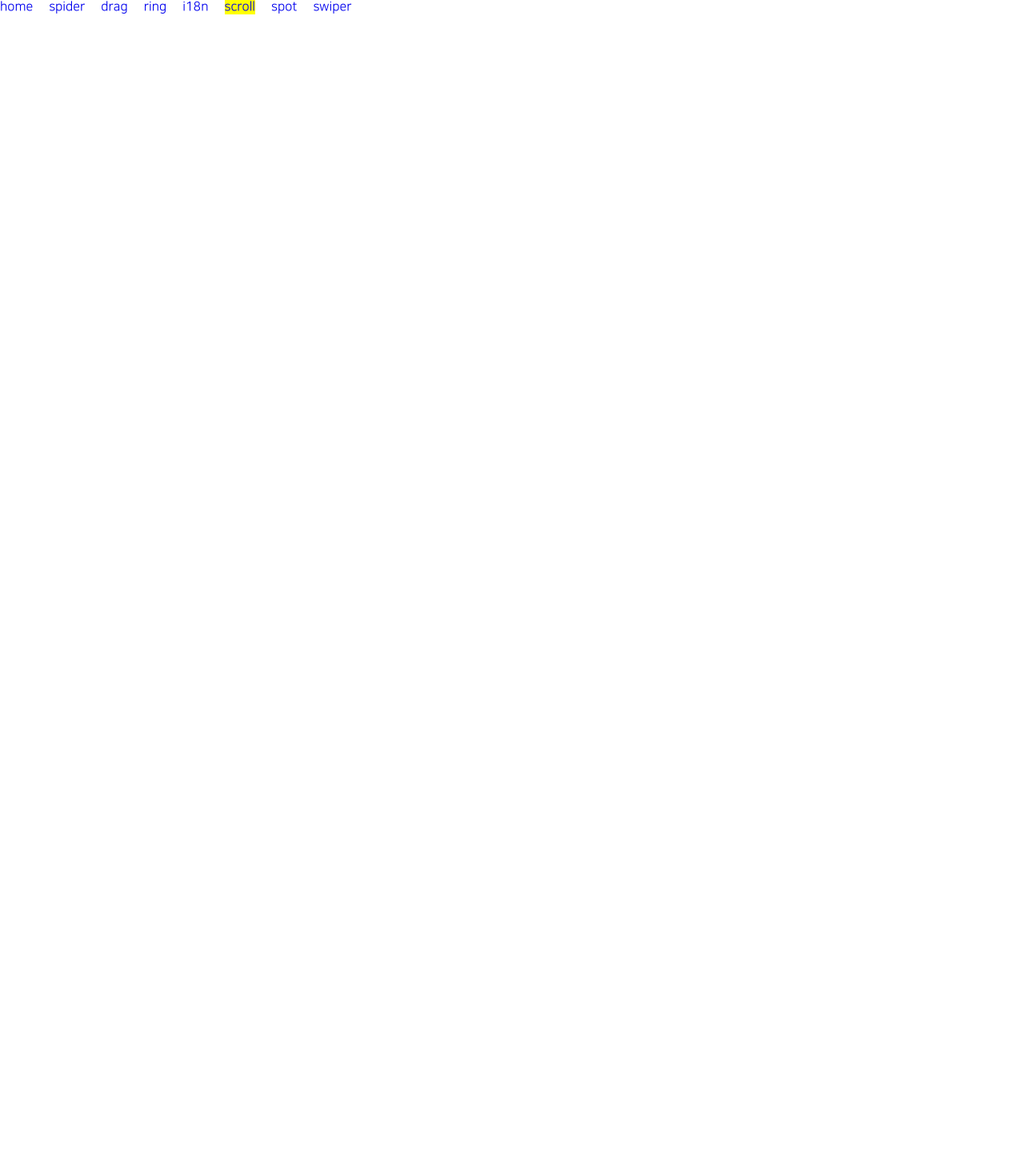
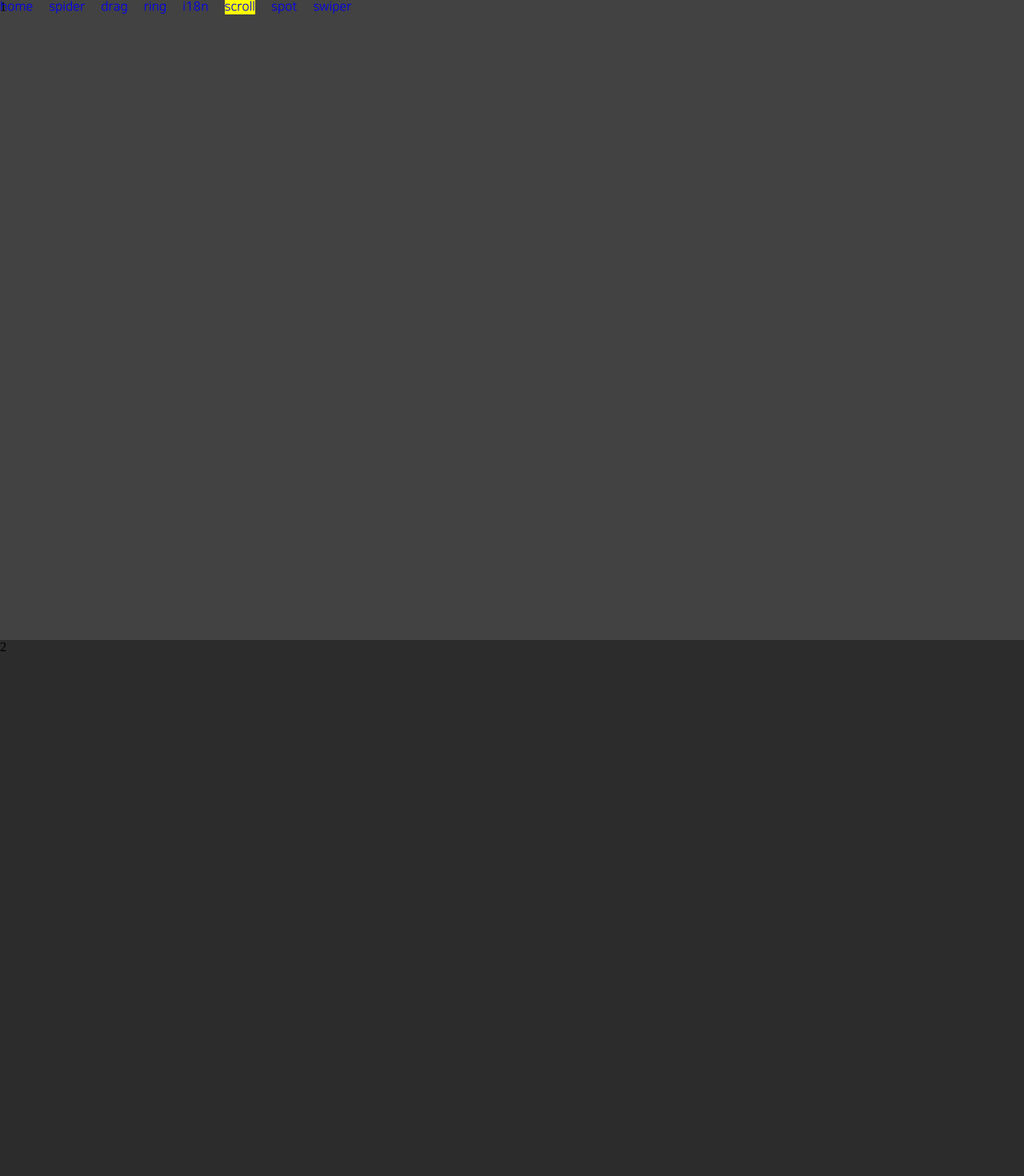
Before and after one commit to swc9803/tomy-test, a Nuxt app: page /scroll in a window 1280 px wide. Shown: the top 1470 px of the page at 80% size. Built offline with nearby package versions, Linux system fonts and the light colour scheme.

Commit message:
크기 수정, mousemove 추가

```diff
--- a/app.vue
+++ b/app.vue
@@ -30,6 +30,7 @@ onMounted(() => {
   background: yellow;
 }
 nav {
+  position: absolute;
   display: flex;
   gap: 20px;
 }
--- a/pages/scroll/index.vue
+++ b/pages/scroll/index.vue
@@ -1,53 +1,94 @@
 <template>
   <div>
+    <section>1</section>
+    <section>2</section>
+    <section>3</section>
+    <div>
+      <div ref="circleRef" class="circle" />
       <svg
-      width="250"
-      height="250"
-      viewBox="0 0 250 250"
+        ref="progressIndicatorRef"
+        width="80"
+        height="80"
+        viewBox="0 0 80 80"
         fill="none"
         xmlns="http://www.w3.org/2000/svg"
       >
         <circle
-        cx="125"
-        cy="125"
-        r="124"
-        stroke="#000"
+          cx="40"
+          cy="40"
+          r="39"
+          stroke="#fff"
           stroke-width="2"
           :stroke-dasharray="circleLength"
           :style="{ strokeDashoffset: `${dashOffset}px` }"
         />
       </svg>
     </div>
+  </div>
 </template>
 
 <script setup>
-const circleLength = ref(785); // 2 파이 r(124)
+const circleRef = ref();
+const progressIndicatorRef = ref();
+
+const circleLength = ref(2 * Math.PI * 39);
 const dashOffset = ref(circleLength.value);
+
+const onMouseMove = (e) => {
+  const mouseX = e.clientX;
+  const mouseY = e.clientY;
+  circleRef.value.style.top = `${mouseY}px`;
+  circleRef.value.style.left = `${mouseX}px`;
+  progressIndicatorRef.value.style.top = `${mouseY}px`;
+  progressIndicatorRef.value.style.left = `${mouseX}px`;
+};
 
 const onScroll = () => {
   const height =
     document.documentElement.scrollHeight -
     document.documentElement.clientHeight;
   const scrollTop = window.scrollY || document.documentElement.scrollTop;
-  const scrolled = (scrollTop / height) * 100;
 
-  dashOffset.value = circleLength.value * (1 - scrolled / 100);
+  dashOffset.value = circleLength.value * (1 - scrollTop / height);
 };
 
 onMounted(() => {
+  window.addEventListener("mousemove", onMouseMove);
   window.addEventListener("scroll", onScroll);
 });
 onBeforeUnmount(() => {
+  window.removeEventListener("mousemove", onMouseMove);
   window.removeEventListener("scroll", onScroll);
 });
 </script>
 
 <style lang="scss" scoped>
 div {
-  height: 200vh;
+  section {
+    height: 100vh;
+    &:nth-child(1) {
+      background: rgb(66, 66, 66);
+    }
+    &:nth-child(2) {
+      background: rgb(44, 44, 44);
+    }
+    &:nth-child(3) {
+      background: rgb(22, 22, 22);
+    }
+  }
+  .circle {
+    position: fixed;
+    transform: translate(-50%, -50%);
+    width: 60px;
+    height: 60px;
+    border-radius: 50%;
+    background: white;
+  }
   svg {
     position: fixed;
-    top: 0;
+    top: -80px;
+    left: -80px;
+    transform: translate(-50%, -50%);
   }
 }
 </style>
```
Lines whose indentation alone changed are shown as unchanged.
